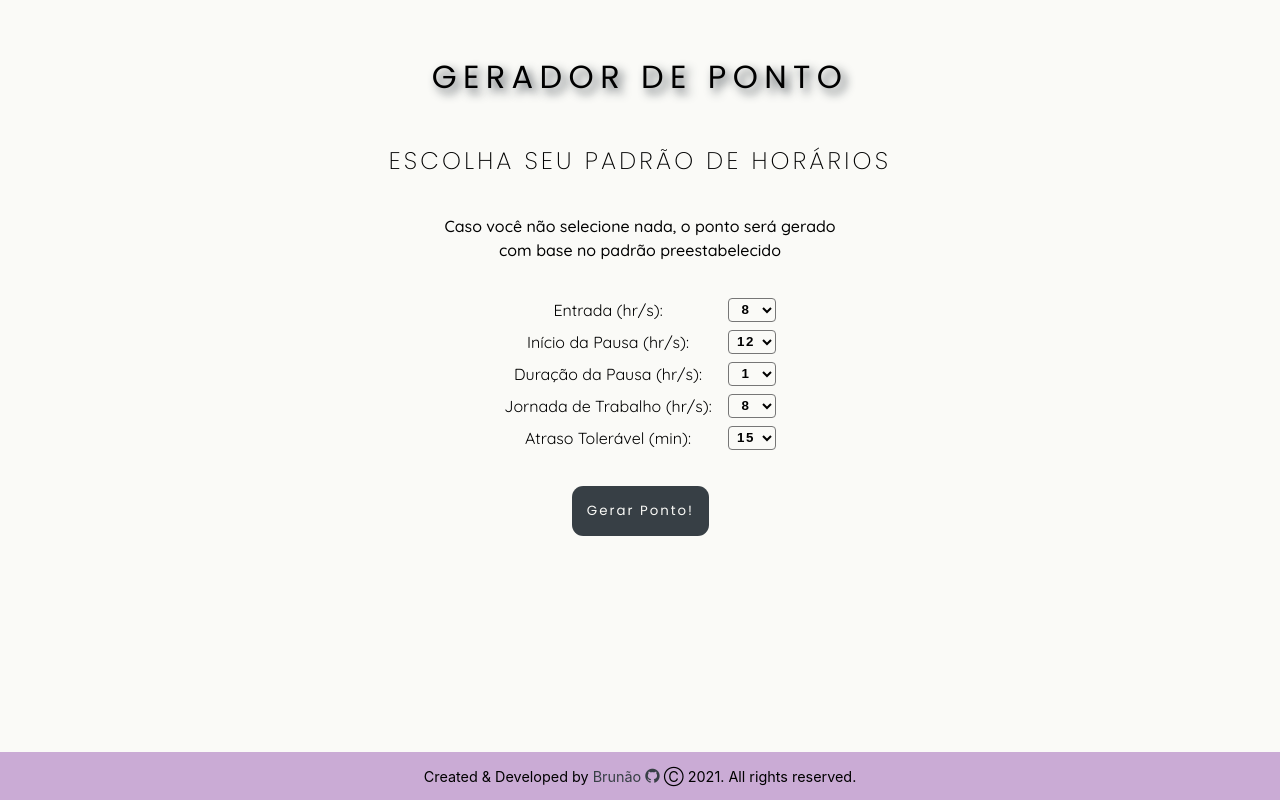
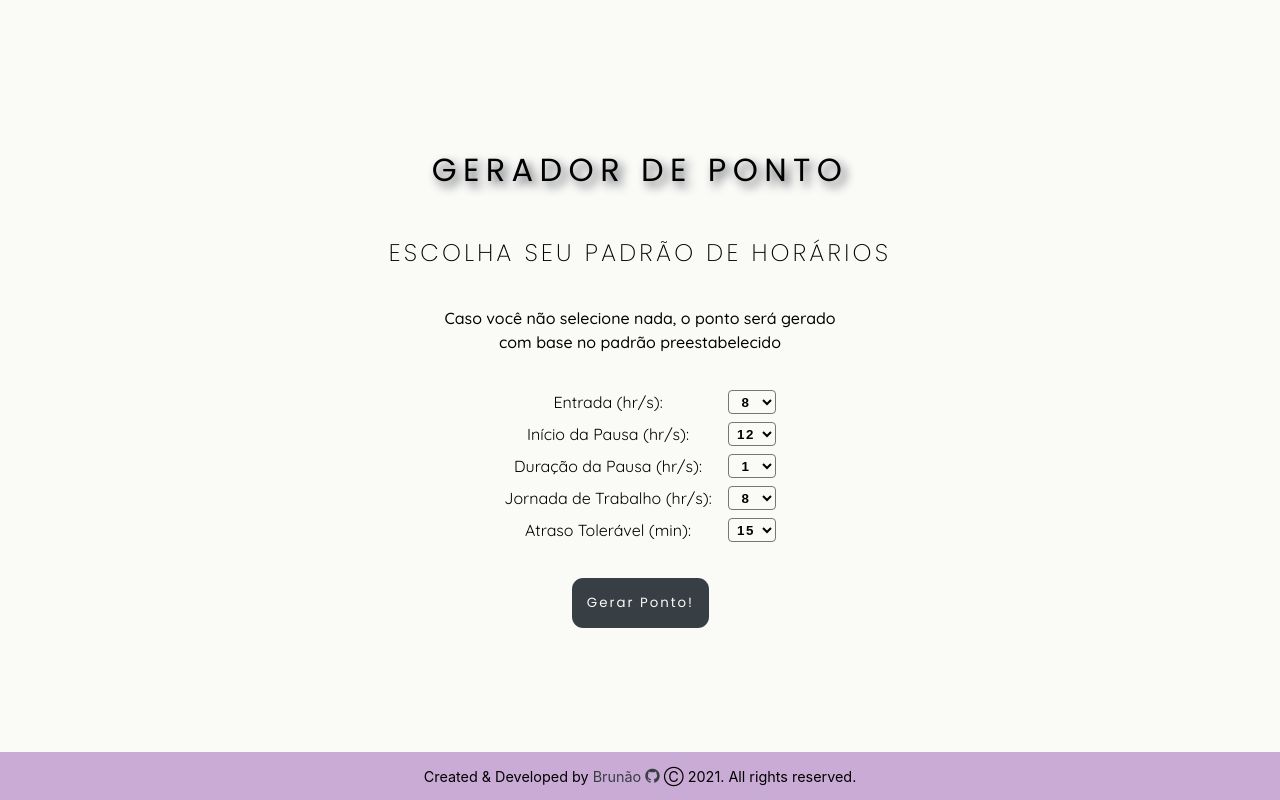
Before and after one commit to btex88/timesheet-generator, a React (Create React App) app: page / in a window 1280 px wide. Built offline with nearby package versions, Linux system fonts and the light colour scheme.

Commit message:
Fix - App  → Media queries on #root

```diff
--- a/src/App.module.css
+++ b/src/App.module.css
@@ -3,7 +3,6 @@
 }
 
 .main {
-  vertical-align: middle;
   margin: 2rem 1rem 3.5rem;
   min-width: 18rem;
   max-width: 100%;
--- a/src/index.css
+++ b/src/index.css
@@ -16,3 +16,13 @@
   font-family: source-code-pro, Menlo, Monaco, Consolas, 'Courier New',
     monospace;
 }
+
+@media (min-width: 30rem) and (min-height: 40rem ) {
+  #root {
+    height: 100vh;
+    display: flex;
+    flex-direction: column;
+    justify-content: space-between;
+    align-items: center;
+  }
+}
```
